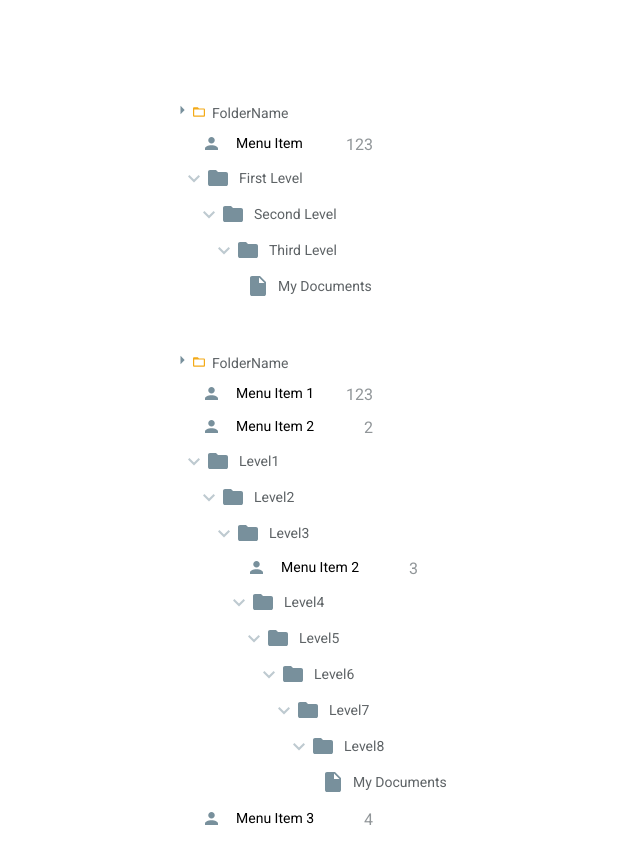
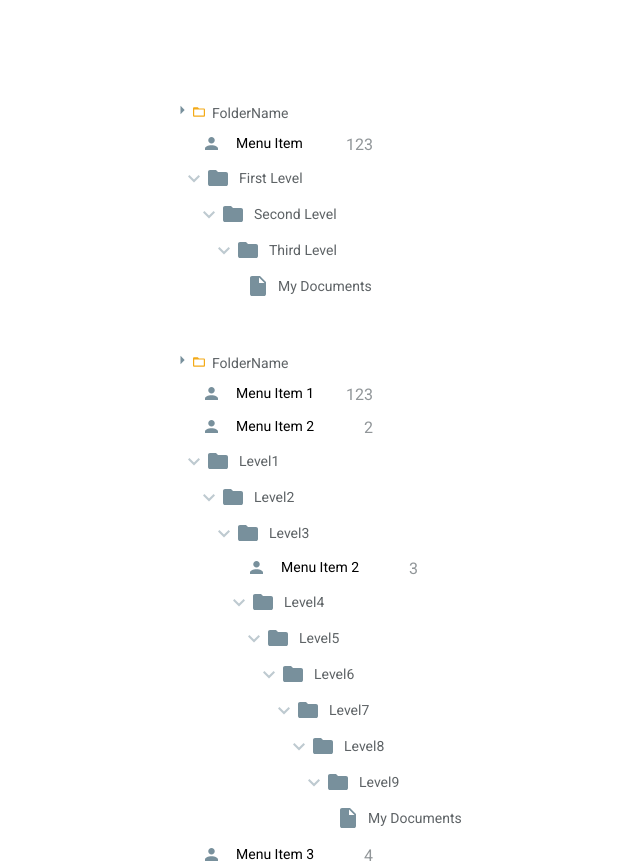
Before and after one commit to oleg-an/axes-pro, a Next.js app: page / in a window 1280 px wide. Shown: the whole page, without its empty margins (103-743 px from the left). Before the commit the page ends 829 px from the top, so only its background shows below. Built offline with nearby package versions, Linux system fonts and the light colour scheme.

Commit message:
demo update

```diff
--- a/pages/index.tsx
+++ b/pages/index.tsx
@@ -28,7 +28,9 @@ export default function Home() {
                                         <Folder title="Level6">
                                             <Folder title="Level7">
                                                 <Folder title="Level8">
-                                                    <File title="My Documents"/>
+                                                    <Folder title="Level9">
+                                                        <File title="My Documents"/>
+                                                    </Folder>
                                                 </Folder>
                                             </Folder>
                                         </Folder>
```
Also changed, not shown: styles/Home.module.css (line endings or trailing spaces).
